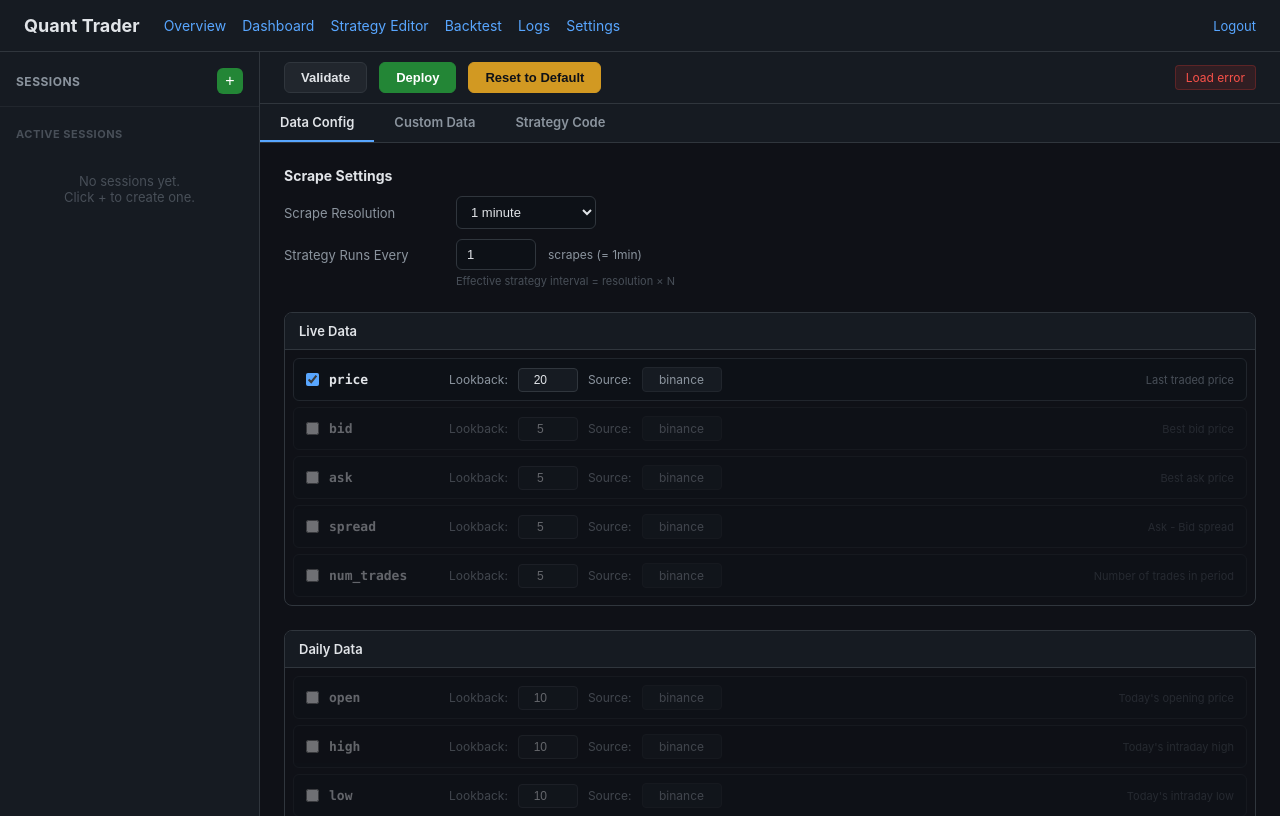
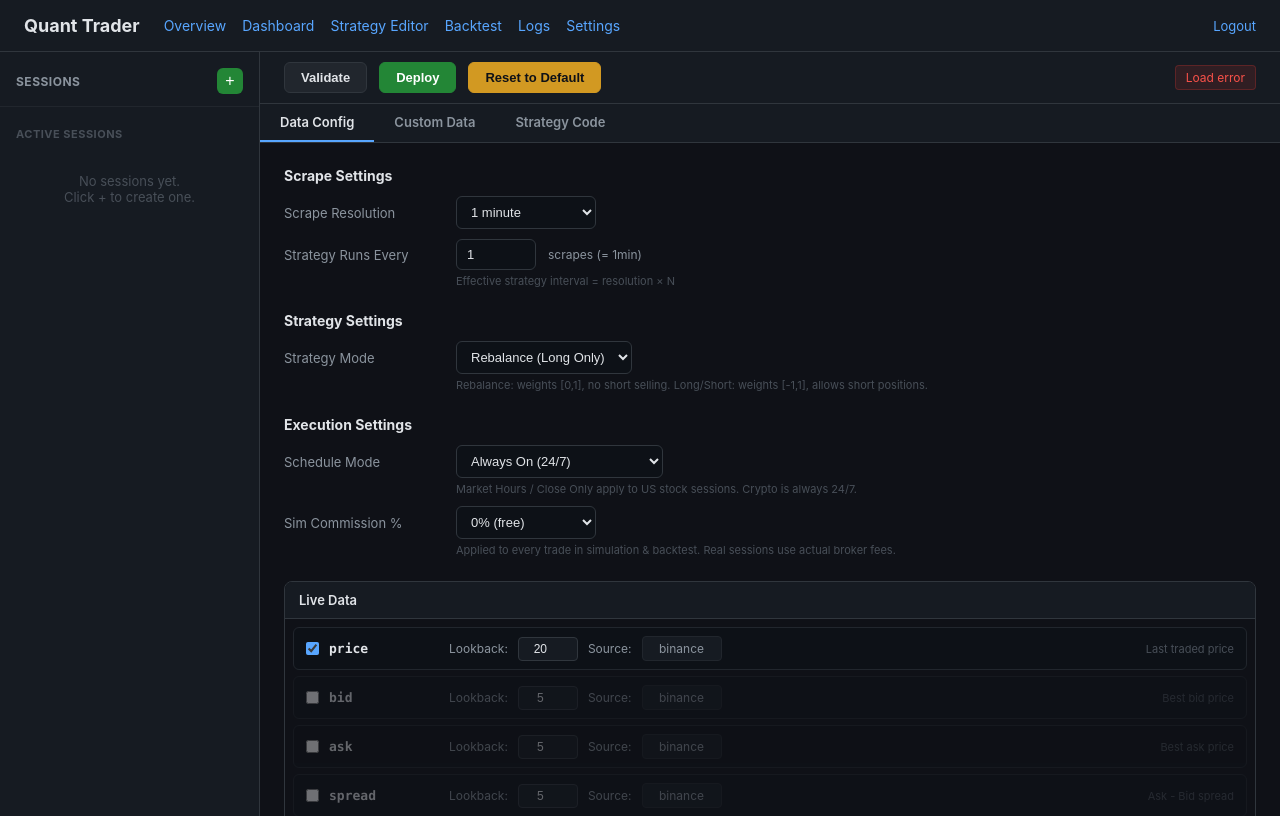
Before and after one commit to SungminLee511/QUANT_PROJECT, a Python web app: template monitoring/templates/editor.html in a window 1280 px wide. Shown: the top 816 px of the page. Run offline with Jinja, Linux system fonts and the light colour scheme; the template is opened without the code that fills it, so the values that code supplies are empty.

Commit message:
Add strategy mode, schedule, commission toggles to editor + backtest UI
Editor Data Config tab now has:
- Strategy Mode: rebalance (long only) / long_short
- Short Loss Kill Switch %: shown only for long_short mode (50-200%)
- Schedule Mode: always_on / market_hours_only / close_only
- Sim Commission %: 0%, 0.1%, 0.3%, 0.5%, 1.0%

Backtest page now has:
- Strategy Mode dropdown
- Commission % dropdown
- Total Fees and Fees % in results metrics

All toggles read/write to data_config and persist via deploy.

Co-Authored-By: Claude Opus 4.6 <noreply@anthropic.com>

```diff
--- a/monitoring/templates/editor.html
+++ b/monitoring/templates/editor.html
@@ -147,6 +147,53 @@
                     <span style="font-size:12px;color:#8b949e;">scrapes (<span id="dcEffective">= 1min</span>)</span>
                 </div>
                 <div class="dc-hint">Effective strategy interval = resolution &times; N</div>
+            </div>
+
+            <div class="dc-section">
+                <h3>Strategy Settings</h3>
+                <div class="dc-row">
+                    <label>Strategy Mode</label>
+                    <select id="dcStrategyMode" onchange="onStrategyModeChange()">
+                        <option value="rebalance">Rebalance (Long Only)</option>
+                        <option value="long_short">Long / Short</option>
+                    </select>
+                </div>
+                <div class="dc-hint">Rebalance: weights [0,1], no short selling. Long/Short: weights [-1,1], allows short positions.</div>
+                <div class="dc-row" id="shortLossRow" style="display:none;">
+                    <label>Short Loss Kill Switch</label>
+                    <select id="dcShortLossLimit">
+                        <option value="0.5">50%</option>
+                        <option value="0.75">75%</option>
+                        <option value="1.0" selected>100% (default)</option>
+                        <option value="1.5">150%</option>
+                        <option value="2.0">200%</option>
+                    </select>
+                </div>
+                <div class="dc-hint" id="shortLossHint" style="display:none;">Liquidate all positions if any short's loss exceeds this % of its entry value.</div>
+            </div>
+
+            <div class="dc-section">
+                <h3>Execution Settings</h3>
+                <div class="dc-row">
+                    <label>Schedule Mode</label>
+                    <select id="dcScheduleMode">
+                        <option value="always_on">Always On (24/7)</option>
+                        <option value="market_hours_only">Market Hours Only</option>
+                        <option value="close_only">Close Only (EOD rebalance)</option>
+                    </select>
+                </div>
+                <div class="dc-hint">Market Hours / Close Only apply to US stock sessions. Crypto is always 24/7.</div>
+                <div class="dc-row">
+                    <label>Sim Commission %</label>
+                    <select id="dcCommissionPct">
+                        <option value="0" selected>0% (free)</option>
+                        <option value="0.1">0.1%</option>
+                        <option value="0.3">0.3%</option>
+                        <option value="0.5">0.5%</option>
+                        <option value="1.0">1.0%</option>
+                    </select>
+                </div>
+                <div class="dc-hint">Applied to every trade in simulation &amp; backtest. Real sessions use actual broker fees.</div>
             </div>
 
             <div id="dcSourceWarning" class="dc-warning"></div>
@@ -469,6 +516,12 @@ def main(data: dict) -> np.ndarray:
         if (e.target.id === 'dcResolution' || e.target.id === 'dcExecEveryN') updateEffective();
     });
 
+    function onStrategyModeChange() {
+        const isLongShort = document.getElementById('dcStrategyMode').value === 'long_short';
+        document.getElementById('shortLossRow').style.display = isLongShort ? 'flex' : 'none';
+        document.getElementById('shortLossHint').style.display = isLongShort ? 'block' : 'none';
+    }
+
     function isCryptoSession() {
         // Check current session type from sidebar
         const item = document.querySelector(`.session-item.active`);
@@ -484,6 +537,10 @@ def main(data: dict) -> np.ndarray:
         const config = {
             resolution: document.getElementById('dcResolution').value,
             exec_every_n: parseInt(document.getElementById('dcExecEveryN').value) || 1,
+            strategy_mode: document.getElementById('dcStrategyMode').value,
+            short_loss_limit_pct: parseFloat(document.getElementById('dcShortLossLimit').value) || 1.0,
+            schedule_mode: document.getElementById('dcScheduleMode').value,
+            commission_pct: parseFloat(document.getElementById('dcCommissionPct').value) || 0.0,
             fields: {},
             custom_data: [],
             custom_global_data: [],
@@ -624,6 +681,11 @@ def main(data: dict) -> np.ndarray:
             dataConfig = data.data_config || {};
             document.getElementById('dcResolution').value = dataConfig.resolution || '1min';
             document.getElementById('dcExecEveryN').value = dataConfig.exec_every_n || 1;
+            document.getElementById('dcStrategyMode').value = dataConfig.strategy_mode || 'rebalance';
+            document.getElementById('dcShortLossLimit').value = String(dataConfig.short_loss_limit_pct || 1.0);
+            document.getElementById('dcScheduleMode').value = dataConfig.schedule_mode || 'always_on';
+            document.getElementById('dcCommissionPct').value = String(dataConfig.commission_pct || 0);
+            onStrategyModeChange();
             renderFieldGrid(dataConfig);
             updateEffective();
 
@@ -752,6 +814,11 @@ def main(data: dict) -> np.ndarray:
             dataConfig = data.data_config || {};
             document.getElementById('dcResolution').value = dataConfig.resolution || '1min';
             document.getElementById('dcExecEveryN').value = dataConfig.exec_every_n || 1;
+            document.getElementById('dcStrategyMode').value = dataConfig.strategy_mode || 'rebalance';
+            document.getElementById('dcShortLossLimit').value = String(dataConfig.short_loss_limit_pct || 1.0);
+            document.getElementById('dcScheduleMode').value = dataConfig.schedule_mode || 'always_on';
+            document.getElementById('dcCommissionPct').value = String(dataConfig.commission_pct || 0);
+            onStrategyModeChange();
             renderFieldGrid(dataConfig);
             updateEffective();
             document.getElementById('customDataBlocks').innerHTML = '';
```
Also changed, not shown: monitoring/templates/backtest.html (+21 -0 lines).
